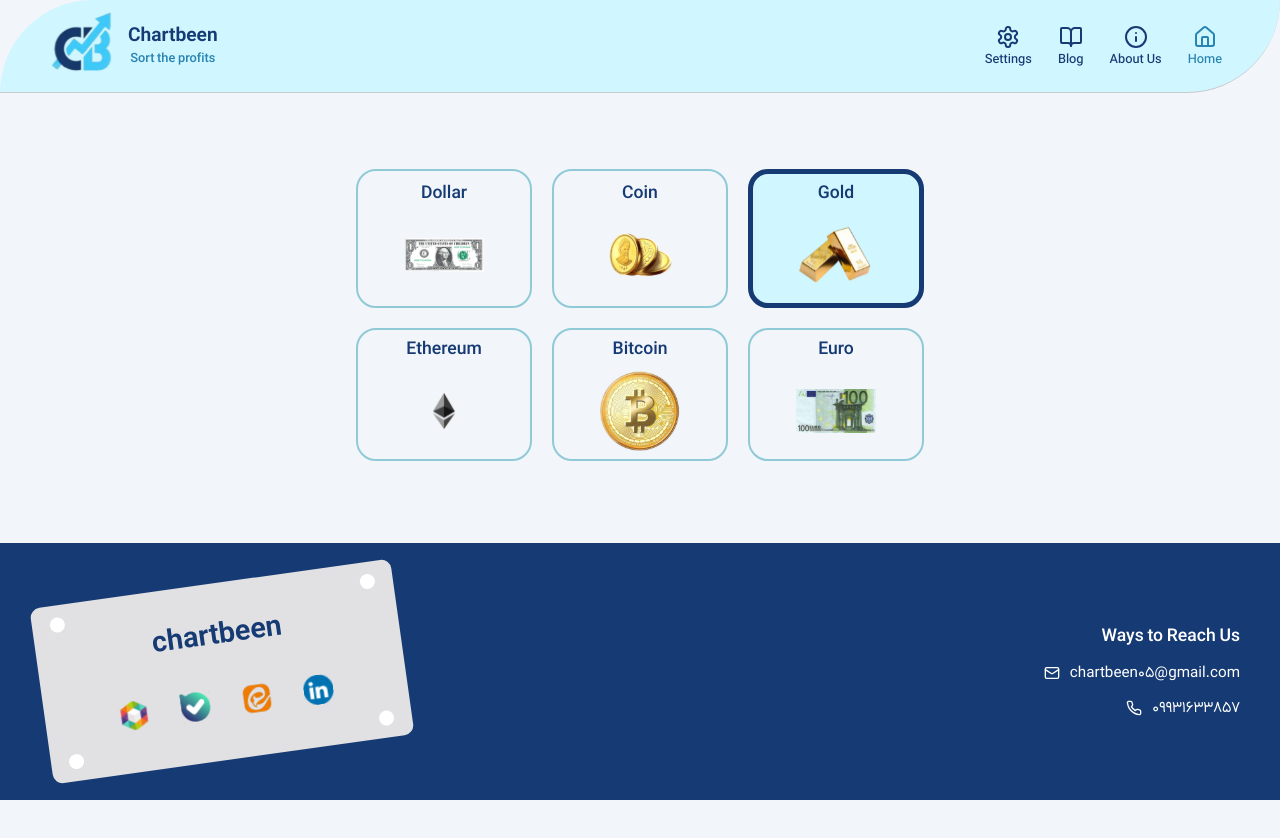
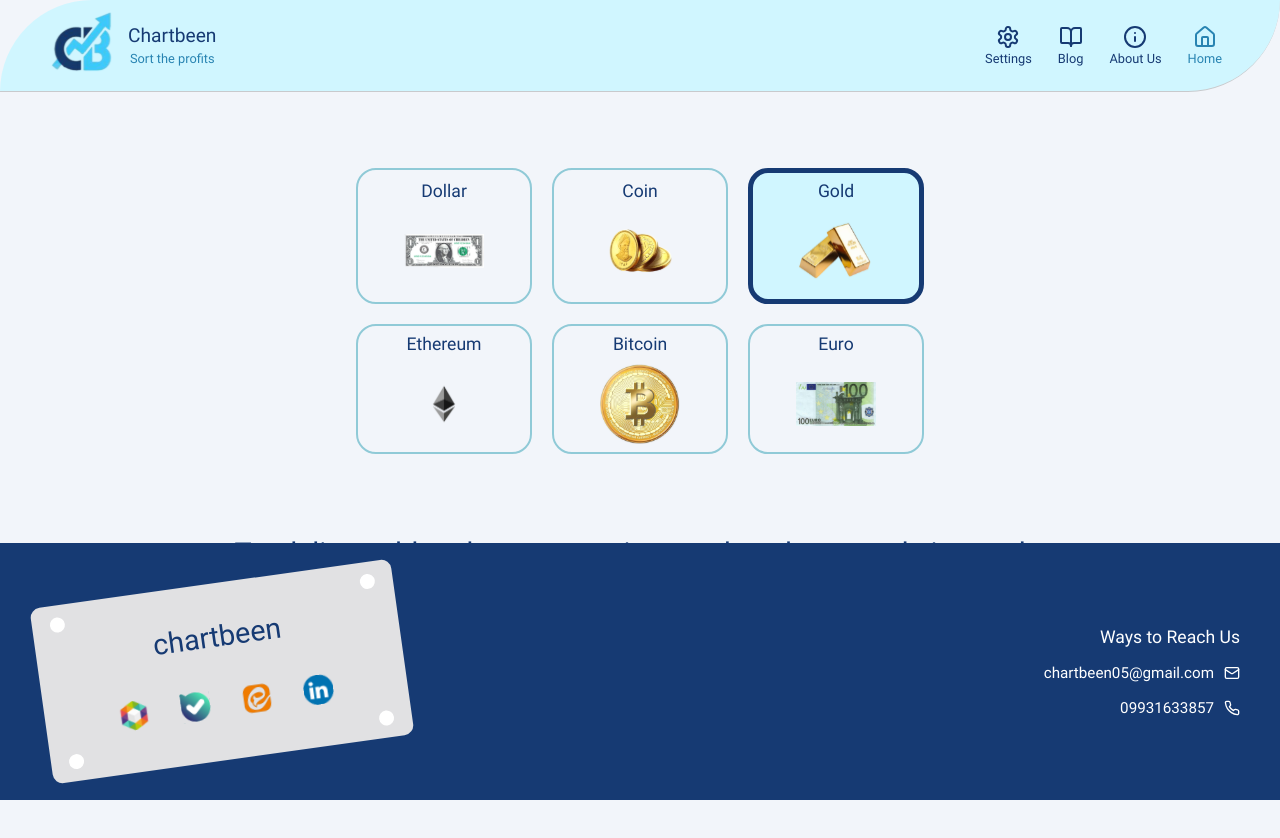
Before and after one commit to za1377/chartbeen_front, a Next.js app: page /en in a window 1280 px wide. Shown: the top 838 px of the page. Built offline with nearby package versions, Linux system fonts and the light colour scheme.

Commit message:
fix: apply font based on lang attribute and format numbers

```diff
--- a/components/organisms/Footer/Footer.styles.ts
+++ b/components/organisms/Footer/Footer.styles.ts
@@ -113,14 +113,15 @@ export const ContactItem = styled.a`
   text-decoration: none;
   font-size: 0.95rem;
   transition: opacity 0.2s ease-in-out;
+  direction: rtl;
 
   &:hover {
     opacity: 0.8;
   }
 
-  &:dir(rtl) {
+  /* &:dir(rtl) {
     flex-direction: row-reverse;
-  }
+  } */
 `;
 
 export const ContactIcon = styled.span`
--- a/styles/global/GlobalStyles.ts
+++ b/styles/global/GlobalStyles.ts
@@ -169,6 +169,14 @@ export const GlobalStyles = createGlobalStyle`
     -moz-osx-font-smoothing: grayscale;
   }
 
+  :lang(en) {
+  font-family: ${({ theme }) => theme.typography.fontFamily.english};
+}
+
+:lang(fa) {
+  font-family: ${({ theme }) => theme.typography.fontFamily.persian};
+}
+
   a {
     text-decoration: none;
     color: inherit;
```
